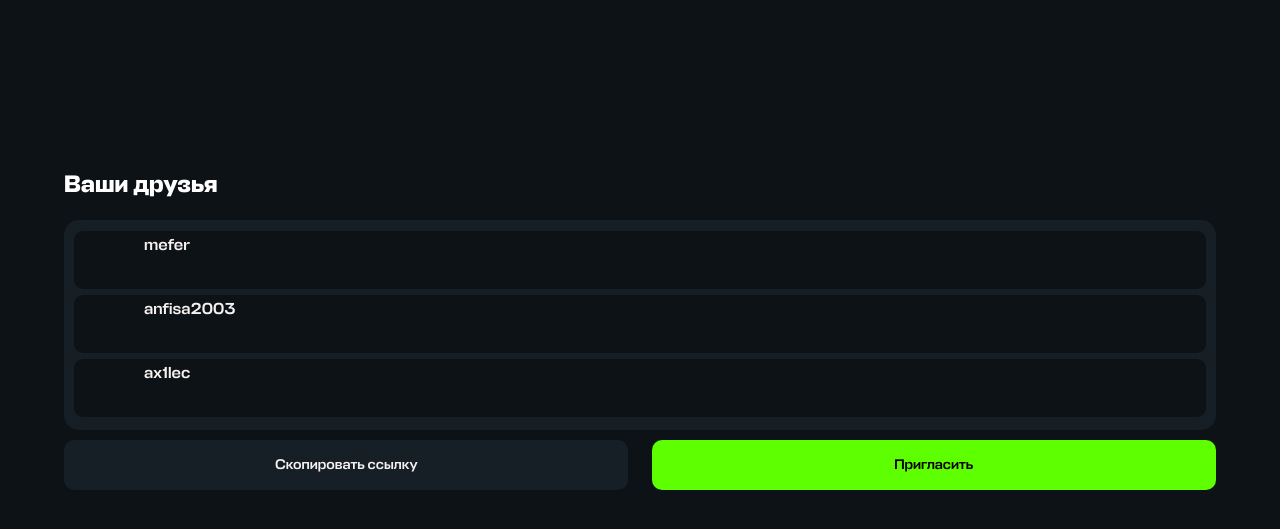
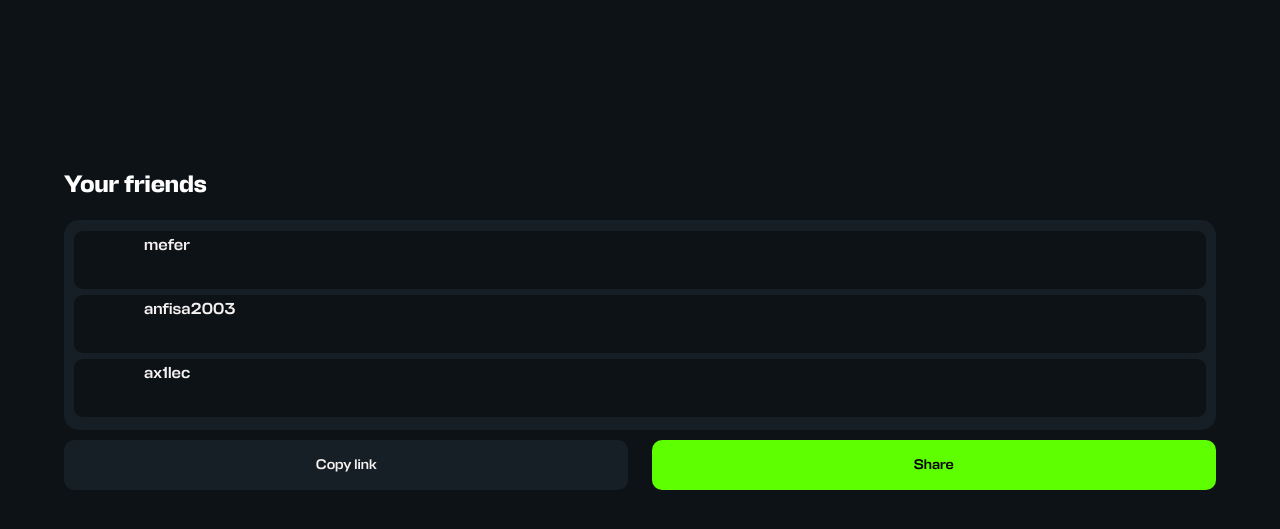
Before and after one commit to egor4chan/hr, a Flask app: page / in a window 1280 px wide. Shown: the top 529 px of the page. Run offline with Flask 3, Linux system fonts and the light colour scheme; some libraries are stand-ins or nearby versions.

Commit message:
Add files via upload

```diff
--- a/templates/index.html
+++ b/templates/index.html
@@ -13,7 +13,7 @@
 </head>
 <body>
     <div class="content">
-        <h2>Ваши друзья</h2>
+        <h2>Your friends</h2>
 
         <div class="cloud">
             <div class="friend">
@@ -30,8 +30,8 @@
             </div>
         </div>
         <div class="buttons">
-            <button class="left-button inline" id="copy">Скопировать ссылку</button>
-            <button class="right-button inline" id="invite" onclick="getInvite()">Пригласить</button>
+            <button class="left-button inline" id="copy" onclick="copyLink()">Copy link</button>
+            <button class="right-button inline" id="invite" onclick="getInvite()">Share</button>
         </div>
     </div>
     <script src="static/scripts/Telegram.js"></script>
```
